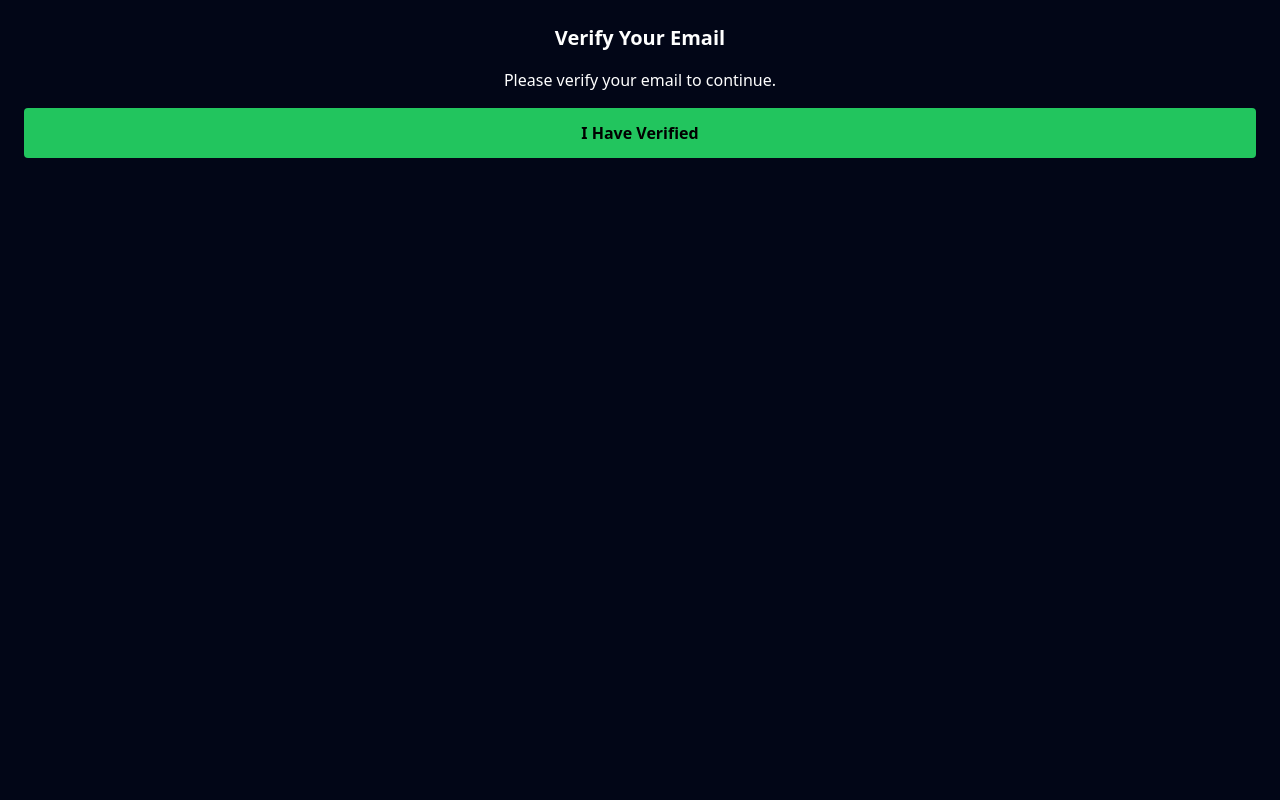
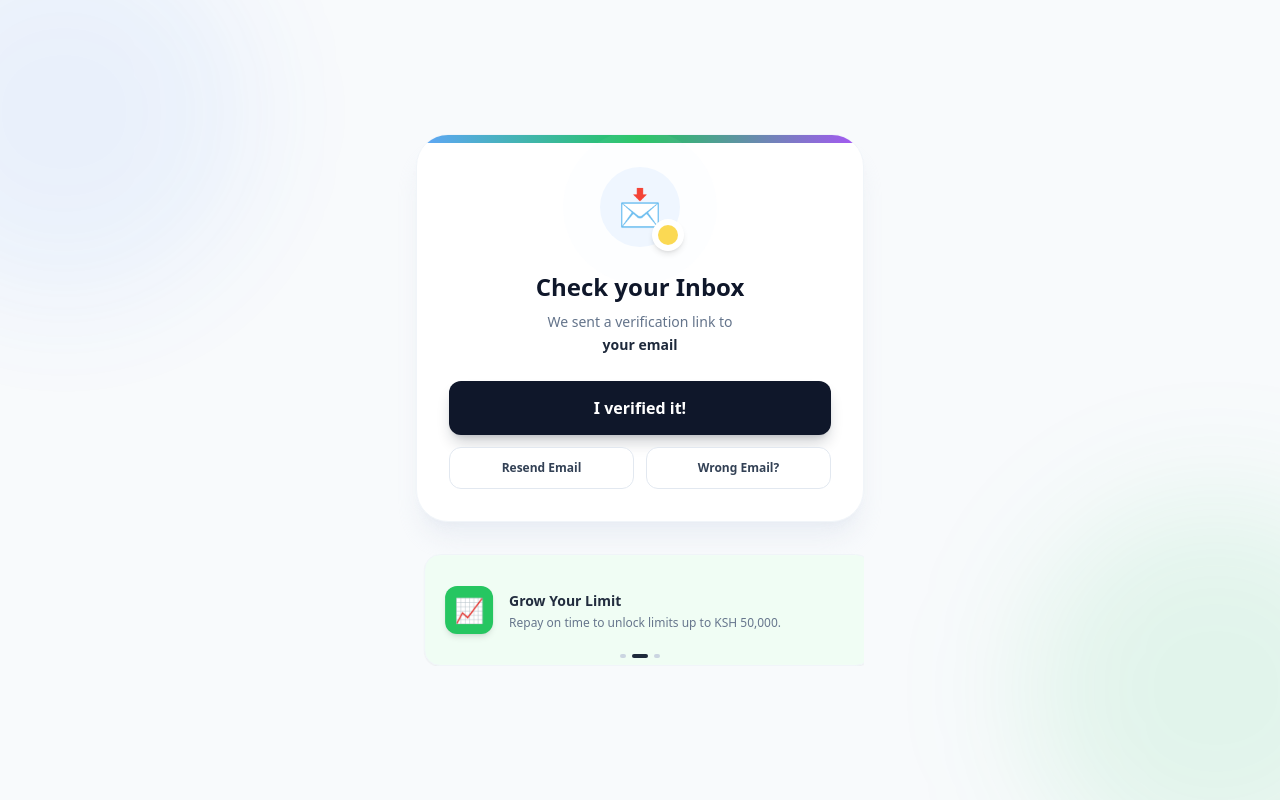
Before and after one commit to legendofarry/lusaa-loanApp, a React (Vite) app: page /verify-email in a window 1280 px wide. Built offline with nearby package versions, Linux system fonts and the light colour scheme.

Commit message:
ui updates verifyEmail

```diff
--- a/src/pages/VerifyEmail.jsx
+++ b/src/pages/VerifyEmail.jsx
@@ -1,24 +1,261 @@
 // src\pages\VerifyEmail.jsx
+import { useState, useEffect } from "react";
 import { auth } from "../firebase";
+import { sendEmailVerification, signOut } from "firebase/auth";
 import { useNavigate } from "react-router-dom";
 
 export default function VerifyEmail() {
   const navigate = useNavigate();
+  const [loading, setLoading] = useState(false);
+  const [emailSent, setEmailSent] = useState(false);
+  const [timeLeft, setTimeLeft] = useState(0);
+  const [adIndex, setAdIndex] = useState(0);
+  const [animate, setAnimate] = useState(false);
 
-  const check = async () => {
+  const userEmail = auth.currentUser?.email || "your email";
+
+  // 1. "Ad Clip" Data - Rotating Feature Highlights
+  const ads = [
+    {
+      id: 1,
+      title: "Instant Approval",
+      desc: "Get loans approved in under 5 minutes with our AI engine.",
+      icon: "⚡",
+      color: "bg-blue-500",
+      bg: "bg-blue-50",
+    },
+    {
+      id: 2,
+      title: "Grow Your Limit",
+      desc: "Repay on time to unlock limits up to KSH 50,000.",
+      icon: "📈",
+      color: "bg-green-500",
+      bg: "bg-green-50",
+    },
+    {
+      id: 3,
+      title: "Low Interest Rates",
+      desc: "Enjoy rates as low as 1.5% for loyal customers.",
+      icon: "💎",
+      color: "bg-purple-500",
+      bg: "bg-purple-50",
+    },
+  ];
+
+  // 2. Mount Animation & Auto-Check Interval
+  useEffect(() => {
+    setAnimate(true);
+
+    // Auto-check verification status every 3 seconds
+    const interval = setInterval(async () => {
+      if (auth.currentUser) {
+        await auth.currentUser.reload();
+        if (auth.currentUser.emailVerified) {
+          navigate("/onboarding");
+        }
+      }
+    }, 3000);
+
+    return () => clearInterval(interval);
+  }, [navigate]);
+
+  // 3. Ad Rotation Timer
+  useEffect(() => {
+    const adTimer = setInterval(() => {
+      setAdIndex((prev) => (prev + 1) % ads.length);
+    }, 5000); // Rotate every 5 seconds
+    return () => clearInterval(adTimer);
+  }, []);
+
+  // 4. Resend Timer Logic
+  useEffect(() => {
+    if (timeLeft > 0) {
+      const timer = setTimeout(() => setTimeLeft(timeLeft - 1), 1000);
+      return () => clearTimeout(timer);
+    }
+  }, [timeLeft]);
+
+  const handleManualCheck = async () => {
+    setLoading(true);
     await auth.currentUser.reload();
     if (auth.currentUser.emailVerified) {
       navigate("/onboarding");
+    } else {
+      // Small vibration or shake effect could go here
+      setTimeout(() => setLoading(false), 500);
     }
   };
 
+  const handleResend = async () => {
+    try {
+      setLoading(true);
+      await sendEmailVerification(auth.currentUser);
+      setEmailSent(true);
+      setTimeLeft(60); // 60 second cooldown
+      setTimeout(() => setEmailSent(false), 3000);
+    } catch (error) {
+      console.error("Error resending email", error);
+    } finally {
+      setLoading(false);
+    }
+  };
+
+  const handleChangeEmail = async () => {
+    await signOut(auth);
+    navigate("/register");
+  };
+
   return (
-    <div className="p-6 text-center space-y-4">
-      <h1 className="text-xl font-bold">Verify Your Email</h1>
-      <p>Please verify your email to continue.</p>
-      <button onClick={check} className="btn-primary">
-        I Have Verified
-      </button>
+    <div className="min-h-screen bg-[#F8FAFC] flex flex-col items-center justify-center p-6 relative overflow-hidden">
+      {/* Background Ambience */}
+      <div className="absolute top-0 left-0 w-full h-full overflow-hidden pointer-events-none">
+        <div className="absolute top-[-10%] left-[-10%] w-96 h-96 bg-blue-500/10 rounded-full blur-3xl animate-pulse"></div>
+        <div className="absolute bottom-[-10%] right-[-10%] w-96 h-96 bg-accent/10 rounded-full blur-3xl"></div>
+      </div>
+
+      <div
+        className={`relative z-10 w-full max-w-md space-y-8 transition-all duration-1000 ${
+          animate ? "opacity-100 translate-y-0" : "opacity-0 translate-y-10"
+        }`}
+      >
+        {/* Main Card */}
+        <div className="bg-white rounded-[2rem] shadow-xl shadow-slate-200/60 p-8 text-center border border-slate-100 relative overflow-hidden">
+          {/* Top Gloss */}
+          <div className="absolute top-0 left-0 w-full h-2 bg-gradient-to-r from-blue-400 via-accent to-purple-500"></div>
+
+          {/* Animated Icon */}
+          <div className="mb-6 relative inline-block">
+            <div className="absolute inset-0 bg-blue-100 rounded-full animate-ping opacity-75"></div>
+            <div className="relative w-20 h-20 bg-blue-50 rounded-full flex items-center justify-center text-4xl">
+              📩
+            </div>
+            <div className="absolute -bottom-1 -right-1 w-8 h-8 bg-white rounded-full flex items-center justify-center shadow-md">
+              <div className="w-5 h-5 bg-yellow-400 rounded-full animate-pulse"></div>
+            </div>
+          </div>
+
+          <h1 className="text-2xl font-extrabold text-slate-900 mb-2">
+            Check your Inbox
+          </h1>
+          <p className="text-slate-500 text-sm leading-relaxed mb-6">
+            We sent a verification link to <br />
+            <span className="font-bold text-slate-800">{userEmail}</span>
+          </p>
+
+          {/* Manual Action Buttons */}
+          <div className="space-y-3">
+            <button
+              onClick={handleManualCheck}
+              disabled={loading}
+              className="w-full py-3.5 rounded-xl bg-slate-900 text-white font-bold shadow-lg shadow-slate-900/20 active:scale-95 transition-all flex items-center justify-center gap-2"
+            >
+              {loading ? (
+                <svg
+                  className="animate-spin h-5 w-5 text-white"
+                  viewBox="0 0 24 24"
+                >
+                  <circle
+                    className="opacity-25"
+                    cx="12"
+                    cy="12"
+                    r="10"
+                    stroke="currentColor"
+                    strokeWidth="4"
+                    fill="none"
+                  ></circle>
+                  <path
+                    className="opacity-75"
+                    fill="currentColor"
+                    d="M4 12a8 8 0 018-8V0C5.373 0 0 5.373 0 12h4zm2 5.291A7.962 7.962 0 014 12H0c0 3.042 1.135 5.824 3 7.938l3-2.647z"
+                  ></path>
+                </svg>
+              ) : (
+                "I verified it!"
+              )}
+            </button>
+
+            <div className="flex gap-3">
+              <button
+                onClick={handleResend}
+                disabled={timeLeft > 0 || loading}
+                className={`
+                            flex-1 py-3 rounded-xl border font-semibold text-xs transition-colors
+                            ${
+                              timeLeft > 0
+                                ? "bg-slate-50 text-slate-400 border-slate-100 cursor-not-allowed"
+                                : "bg-white text-slate-700 border-slate-200 hover:bg-slate-50"
+                            }
+                        `}
+              >
+                {timeLeft > 0 ? `Resend in ${timeLeft}s` : "Resend Email"}
+              </button>
+
+              <button
+                onClick={handleChangeEmail}
+                className="flex-1 py-3 rounded-xl border border-slate-200 bg-white text-slate-700 font-semibold text-xs hover:bg-slate-50 transition-colors"
+              >
+                Wrong Email?
+              </button>
+            </div>
+          </div>
+
+          {/* Resend Feedback Toast */}
+          {emailSent && (
+            <div className="absolute top-4 left-1/2 -translate-x-1/2 bg-green-500 text-white text-xs font-bold px-4 py-2 rounded-full shadow-lg animate-bounce">
+              Email sent successfully!
+            </div>
+          )}
+        </div>
+
+        {/* FEATURE SPOTLIGHT "AD CLIP" */}
+        <div className="relative h-28 w-full overflow-hidden">
+          {ads.map((ad, index) => (
+            <div
+              key={ad.id}
+              className={`
+                        absolute inset-0 w-full h-full transition-all duration-700 ease-in-out transform
+                        ${
+                          index === adIndex
+                            ? "translate-x-0 opacity-100 scale-100"
+                            : index < adIndex
+                            ? "-translate-x-full opacity-0 scale-95"
+                            : "translate-x-full opacity-0 scale-95"
+                        }
+                    `}
+            >
+              <div
+                className={`${ad.bg} border border-slate-100 p-5 rounded-2xl flex items-center gap-4 h-full shadow-sm`}
+              >
+                <div
+                  className={`w-12 h-12 rounded-xl ${ad.color} flex items-center justify-center text-2xl shadow-md text-white`}
+                >
+                  {ad.icon}
+                </div>
+                <div className="flex-1 text-left">
+                  <h3 className="font-bold text-slate-800 text-sm">
+                    {ad.title}
+                  </h3>
+                  <p className="text-xs text-slate-500 mt-1 leading-tight">
+                    {ad.desc}
+                  </p>
+                </div>
+              </div>
+            </div>
+          ))}
+
+          {/* Carousel Indicators */}
+          <div className="absolute bottom-2 left-0 w-full flex justify-center gap-1.5">
+            {ads.map((_, idx) => (
+              <div
+                key={idx}
+                className={`h-1 rounded-full transition-all duration-300 ${
+                  idx === adIndex ? "w-4 bg-slate-800" : "w-1.5 bg-slate-300"
+                }`}
+              ></div>
+            ))}
+          </div>
+        </div>
+      </div>
     </div>
   );
 }
```
